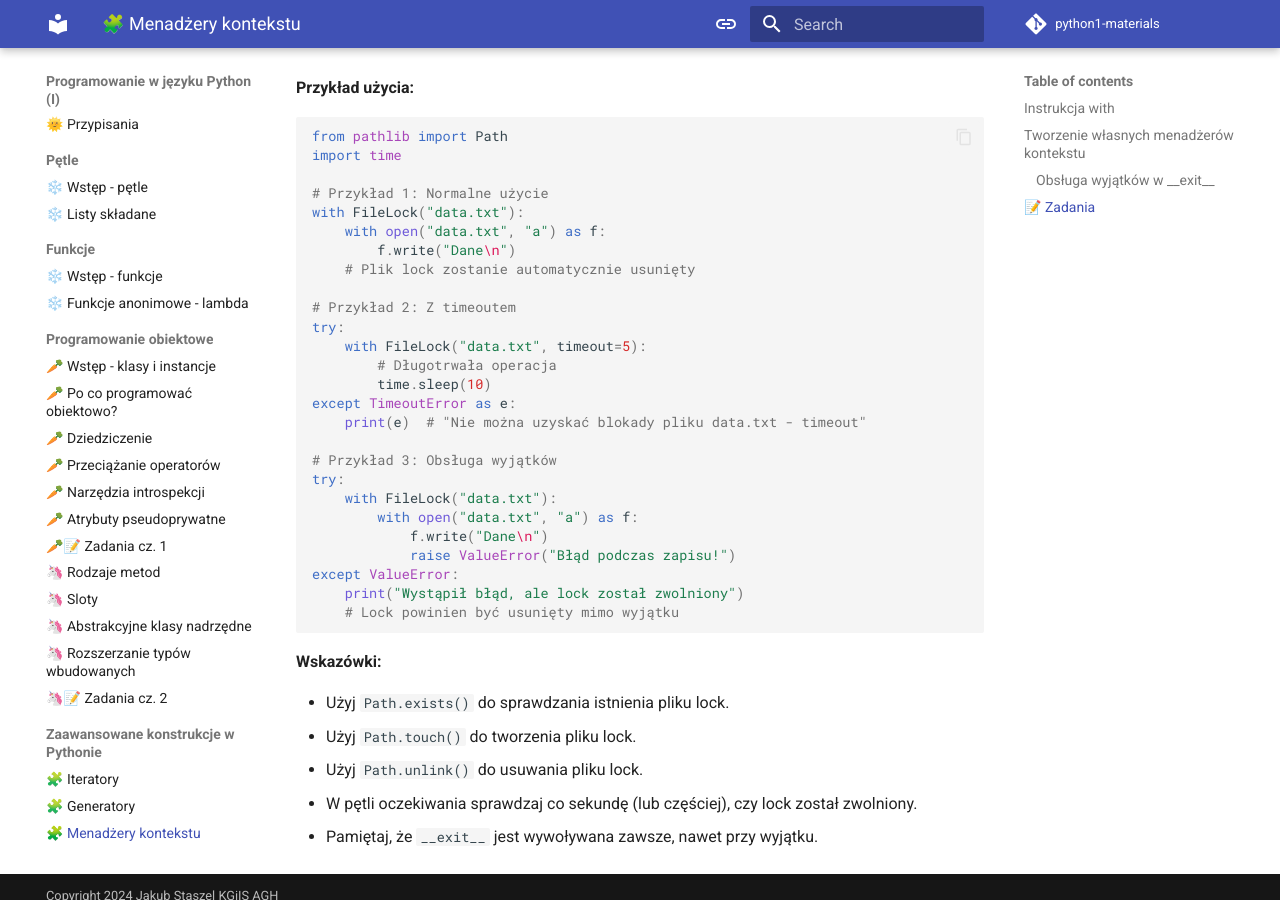
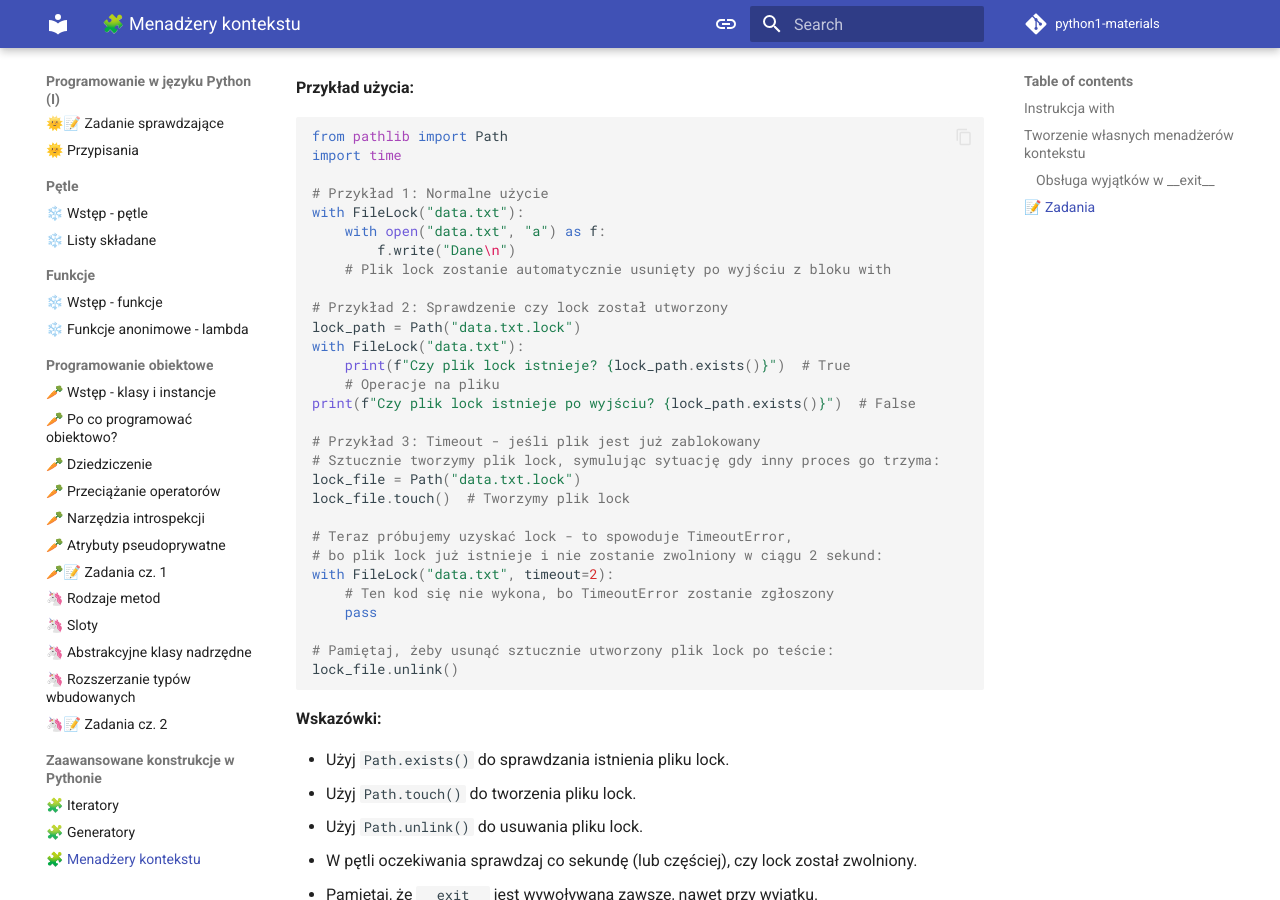
Before and after one commit to eo-agh/python1-materials, an MkDocs documentation site: the page built from docs/zaj05/menadzery_kontekstu.md, in a window 1280 px wide and 900 px high, scrolled down 2552 px. Built offline with MkDocs 1.6.1 and Material for MkDocs 9.7.7, drawn with Linux system fonts in a browser that asks for light colours; comment, search, counter and statistics services are not loaded.

Commit message:
Zaj06 - minor changes

````diff
--- a/docs/zaj05/menadzery_kontekstu.md
+++ b/docs/zaj05/menadzery_kontekstu.md
@@ -100,25 +100,28 @@
 with FileLock("data.txt"):
     with open("data.txt", "a") as f:
         f.write("Dane\n")
-    # Plik lock zostanie automatycznie usunięty
+    # Plik lock zostanie automatycznie usunięty po wyjściu z bloku with
 
-# Przykład 2: Z timeoutem
-try:
-    with FileLock("data.txt", timeout=5):
-        # Długotrwała operacja
-        time.sleep(10)
-except TimeoutError as e:
-    print(e)  # "Nie można uzyskać blokady pliku data.txt - timeout"
+# Przykład 2: Sprawdzenie czy lock został utworzony
+lock_path = Path("data.txt.lock")
+with FileLock("data.txt"):
+    print(f"Czy plik lock istnieje? {lock_path.exists()}")  # True
+    # Operacje na pliku
+print(f"Czy plik lock istnieje po wyjściu? {lock_path.exists()}")  # False
 
-# Przykład 3: Obsługa wyjątków
-try:
-    with FileLock("data.txt"):
-        with open("data.txt", "a") as f:
-            f.write("Dane\n")
-            raise ValueError("Błąd podczas zapisu!")
-except ValueError:
-    print("Wystąpił błąd, ale lock został zwolniony")
-    # Lock powinien być usunięty mimo wyjątku
+# Przykład 3: Timeout - jeśli plik jest już zablokowany
+# Sztucznie tworzymy plik lock, symulując sytuację gdy inny proces go trzyma:
+lock_file = Path("data.txt.lock")
+lock_file.touch()  # Tworzymy plik lock
+
+# Teraz próbujemy uzyskać lock - to spowoduje TimeoutError,
+# bo plik lock już istnieje i nie zostanie zwolniony w ciągu 2 sekund:
+with FileLock("data.txt", timeout=2):
+    # Ten kod się nie wykona, bo TimeoutError zostanie zgłoszony
+    pass
+
+# Pamiętaj, żeby usunąć sztucznie utworzony plik lock po teście:
+lock_file.unlink()
 ```
 
 **Wskazówki:**
````
